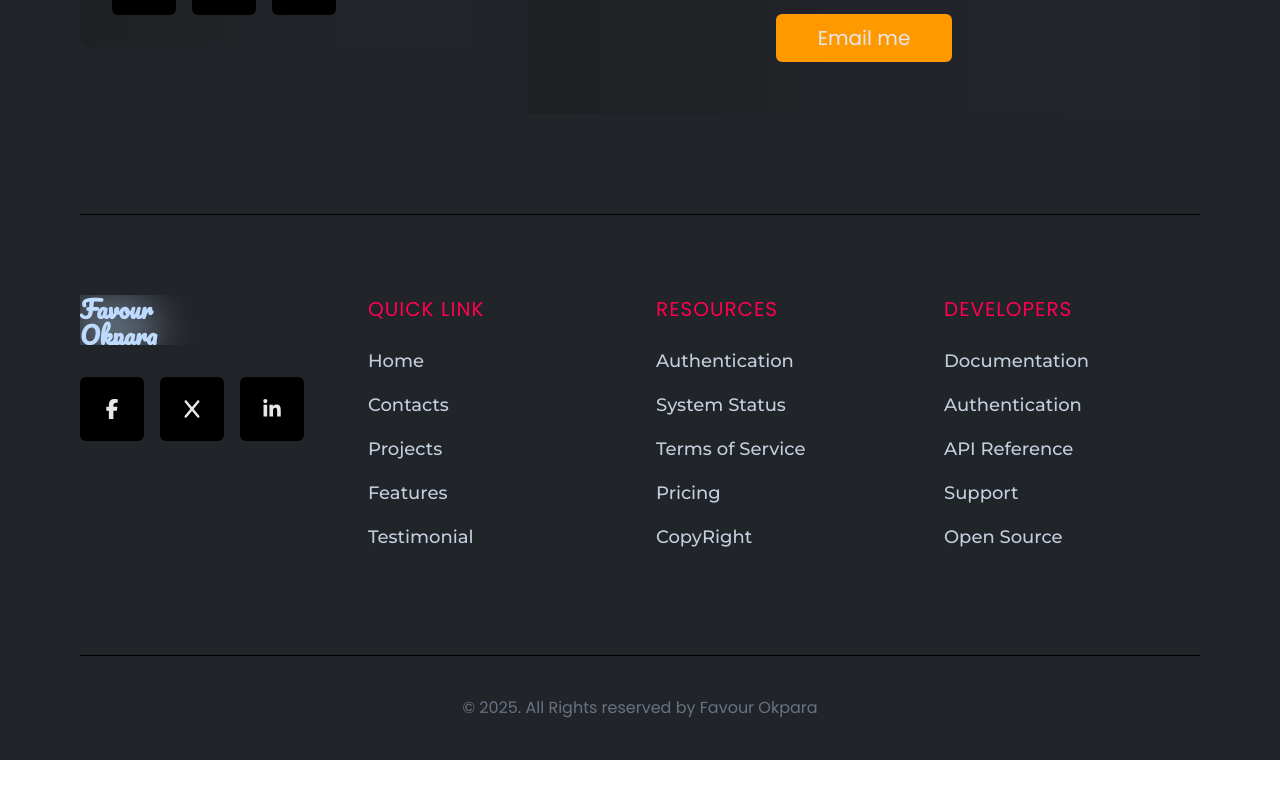
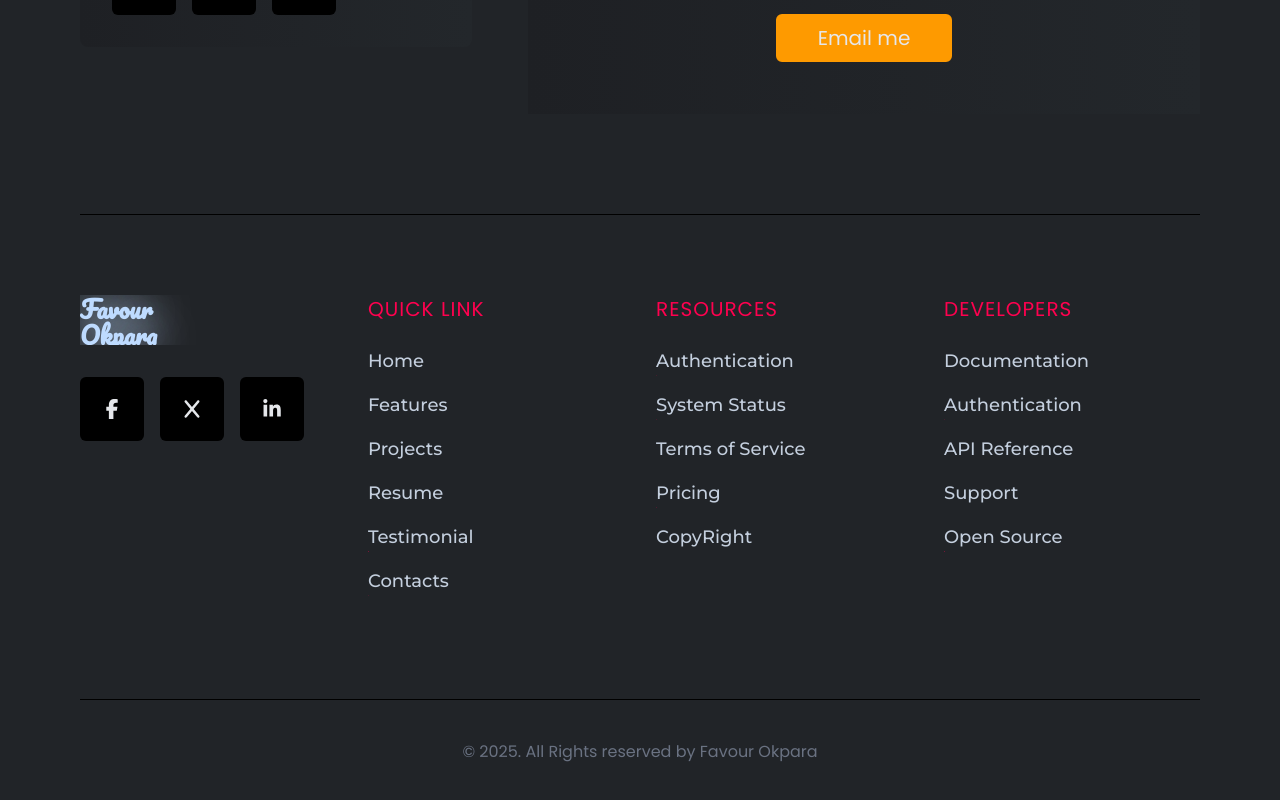
Before and after one commit to Okpara202/my-portfolio, a React (Vite) app: page / in a window 1280 px wide. Shown: the part 6406-7206 px from the top of the page. Before the commit the page ends 7166 px from the top, so only its background shows below. Built offline with nearby package versions, Linux system fonts and the light colour scheme.

Commit message:
footer fixed

```diff
--- a/src/components/footer/footer.tsx
+++ b/src/components/footer/footer.tsx
@@ -1,6 +1,8 @@
 import { FaFacebookF, FaLinkedinIn, FaX } from "react-icons/fa6";
 import { GlowingLogo } from "../navbar/navbarStuff/logoSvg";
-import { motion } from "framer-motion"; // Import motion from Framer Motion
+import { motion } from "framer-motion";
+import { Link } from "react-scroll";
+import { navLinksData } from "../navbar/navbarStuff/navLink";
 
 function Footer() {
   return (
@@ -57,22 +59,28 @@ function Footer() {
           whileInView={{ opacity: 1 }} // WhilewhileInView to full opacity
           transition={{ duration: 0.5, delay: 0.2 }} // Transition duration and delay
         >
-          {["Home", "Contacts", "Projects", "Features", "Testimonial"].map(
-            (link, index) => (
-              <li key={index}>
-                <motion.a
-                  className="w-full text-lg hover:text-designColor cursor-pointer duration-300 relative group"
-                  href={`#${link.toLowerCase().replace(" ", "")}`}
-                  initial={{ opacity: 0, x: -20 }} // Slide in from left
-                  whileInView={{ opacity: 1, x: 0 }} // WhilewhileInView to full opacity and position
-                  transition={{ duration: 0.5, delay: 0.3 + index * 0.1 }} // Staggered delays
+          {navLinksData.map((navlink, index) => (
+            <li key={navlink._id}>
+              <motion.div
+                className="w-full text-lg hover:text-designColor cursor-pointer duration-300 relative group"
+                initial={{ opacity: 0, x: -20 }} // Slide in from left
+                whileInView={{ opacity: 1, x: 0 }} // WhilewhileInView to full opacity and position
+                transition={{ duration: 0.5, delay: 0.3 + index * 0.1 }} // Staggered delays
+              >
+                <Link
+                  to={navlink.link}
+                  spy={true}
+                  smooth={true}
+                  offset={-70}
+                  duration={500}
+                  className="relative"
                 >
-                  {link}
+                  {navlink.title}
                   <span className="absolute h-[1px] w-full inline-flex -bottom-1 left-0 -translate-x-[100%] bg-designColor group-hover:translate-x-0 transition-transform duration-300"></span>
-                </motion.a>
-              </li>
-            ),
-          )}
+                </Link>
+              </motion.div>
+            </li>
+          ))}
         </motion.ul>
       </div>
       <div className="w-full h-full justify-items-center md:justify-items-normal">
```
